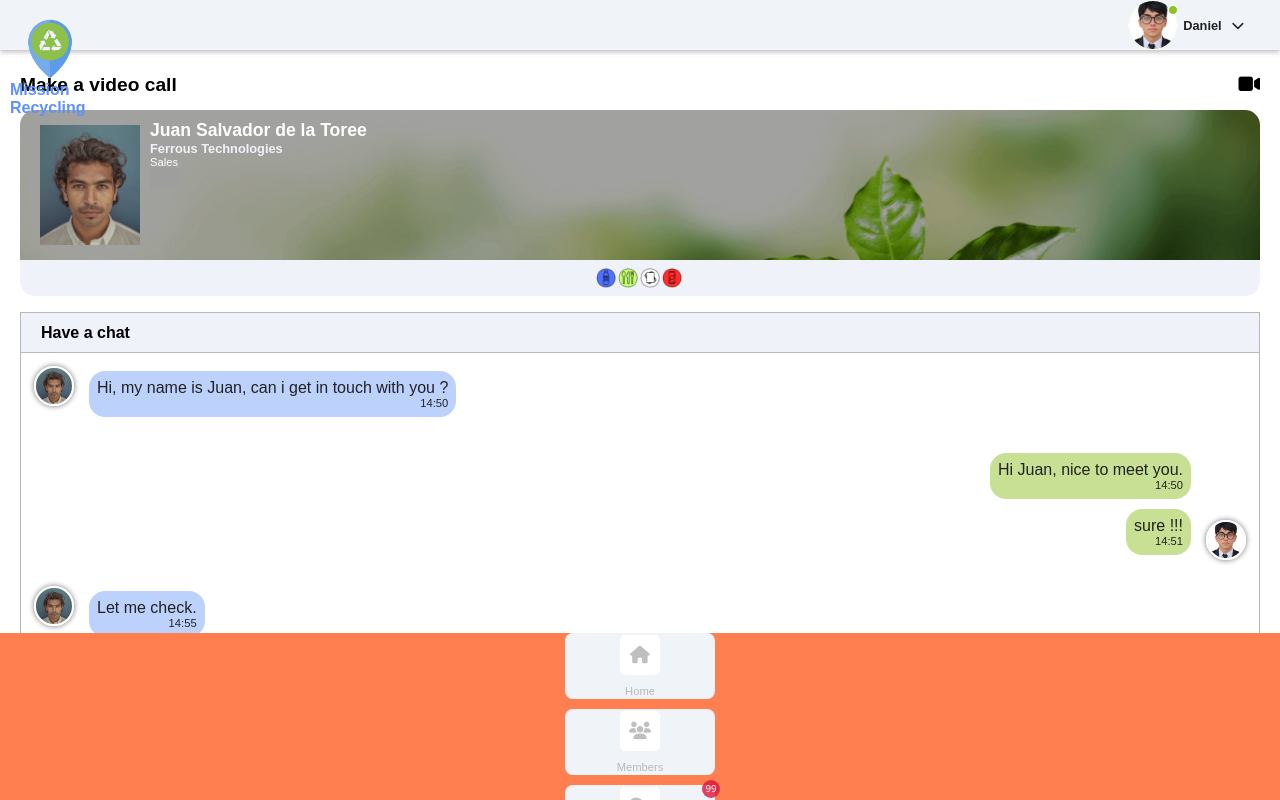
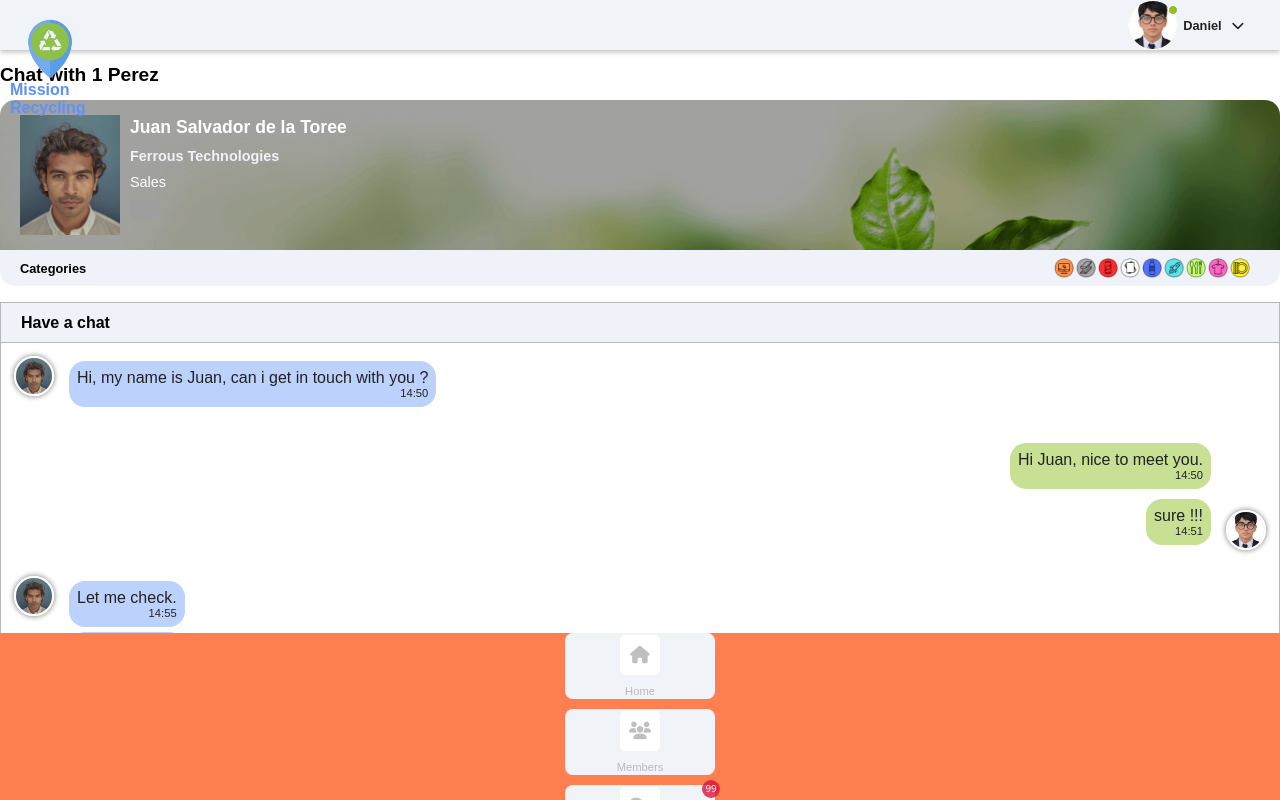
Before and after one commit to ramos29pages/marvel-front, an Angular app: page /dashboard/messages/1 in a window 1280 px wide. Built offline with nearby package versions, Linux system fonts and the light colour scheme; grey boxes are pictures that could not be loaded.

Commit message:
fix(styles): Profile chat messages Component

```diff
--- a/src/app/components/home/home.component.scss
+++ b/src/app/components/home/home.component.scss
@@ -42,6 +42,10 @@
 
 @import "../../../variables";
 
+// Define variables for the safe area insets
+$safe-area-inset-top: env(safe-area-inset-top);
+$safe-area-inset-bottom: env(safe-area-inset-bottom);
+
 section {
   // background-color: rgb(23, 39, 87);
   width: 100vw;
@@ -75,7 +79,10 @@ section {
   grid-area: content;
   overflow: hidden;
   max-height: calc(100vh - 130px);
-  padding: 10px 20px 0px 20px;
+  height: calc(100vh - #{$safe-area-inset-top} - #{$safe-area-inset-bottom});
+  padding-top: $safe-area-inset-top;
+  padding-bottom: $safe-area-inset-bottom;
+  // padding: 10px 20px 0px 20px;
   // background-color: coral;
 }
 
--- a/src/app/components/home/search-company/search-company.component.scss
+++ b/src/app/components/home/search-company/search-company.component.scss
@@ -28,12 +28,6 @@ $navColor: #f0f4f9;
     &::-webkit-scrollbar-thumb {
       background-color: #2d2d2d19;
       border-radius: 8px;
-    }
-
-    .user{
-      background-color: crimson;
-      padding: 20px;
-      margin: 5px;
     }
 
   }
--- a/src/app/components/home/user-search/user-search.component.scss
+++ b/src/app/components/home/user-search/user-search.component.scss
@@ -5,7 +5,7 @@ $navColor: #f0f4f9;
 .cont-table {
   // background-color: crimson;
   height: 100%;
-  padding: 0px 18px;
+  padding: 0px;
 
 
   table {
--- a/src/app/components/messages/chat-messages/chat-messages.component.html
+++ b/src/app/components/messages/chat-messages/chat-messages.component.html
@@ -1,8 +1,8 @@
 <div class="container">
     <div class="cont-title">
-        <p class="title">Make a video call</p>
+        <p class="title">Chat with {{userName}}</p>
         <p>
-          <i class="fa-solid fa-video"></i>
+
         </p>
     </div>
     <section class="content">
--- a/src/app/components/messages/chat-messages/chat-messages.component.ts
+++ b/src/app/components/messages/chat-messages/chat-messages.component.ts
@@ -18,10 +18,15 @@ export class ChatMessagesComponent implements OnInit {
   protected userCountryFlag = 'it';
   protected country = 'Italia';
   protected userCategories: string[] = [
+    'electrics-electronics',
+    'ferrous-metals',
+    'non-ferrous-metals',
+    'paper',
     'plastic',
+    'special-alloys',
     'stainless-steel',
-    'paper',
-    'non-ferrous-metals',
+    'textile',
+    'tyres-rubber'
   ];
   protected profileURL: string = 'https://robohash.org/none';
   protected userCompany = 'Ferrous Technologies';
--- a/src/app/components/messages/profile-messages/profile-messages.component.html
+++ b/src/app/components/messages/profile-messages/profile-messages.component.html
@@ -16,6 +16,7 @@
             </div>
         </div>
         <div class="categories">
+          <p>Categories</p>
             <div class="cont-icon-categories">
                 @for(ctg of categories; track ctg){
                     <img src="../../../../assets/icons/categories/{{ctg}}.png" alt="{{ctg}}">
--- a/src/app/components/messages/profile-messages/profile-messages.component.scss
+++ b/src/app/components/messages/profile-messages/profile-messages.component.scss
@@ -43,10 +43,14 @@ $navColor: #f0f2f9;
 
       .data {
         margin-left: 10px;
-        align-self: flex-start;
+        align-self: center;
+        display: flex;
+        flex-direction: column;
+        gap: 10px;
         margin-top: -10px;
         color: white;
         position: relative;
+        // background: crimson;
         p:nth-child(1) {
           margin: 0px;
           font-weight: bold;
@@ -56,12 +60,12 @@ $navColor: #f0f2f9;
         p:nth-child(2) {
           color: #f0f2f9;
           margin: 0px;
-          font-size: 0.8rem;
+          font-size: 0.9rem;
           font-weight: bold;
         }
         p:nth-child(3) {
           margin: 0px;
-          font-size: 0.7rem;
+          font-size: 0.9rem;
         }
         p:nth-child(4) {
           margin: 0px;
@@ -81,12 +85,12 @@ $navColor: #f0f2f9;
       background-color: $navColor;
       display: flex;
       align-items: center;
-      justify-content: center;
+      justify-content: space-between;
       padding: 0px 20px;
 
       p {
         font-weight: bold;
-        font-size: 0.7rem;
+        font-size: 0.8rem;
       }
 
       .cont-icon-categories {
```
